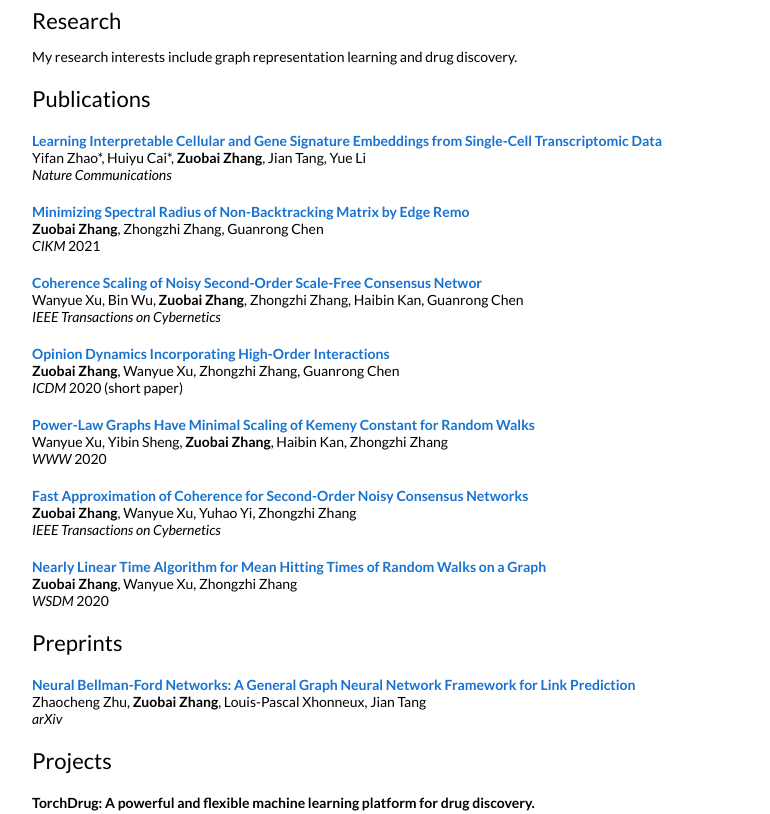
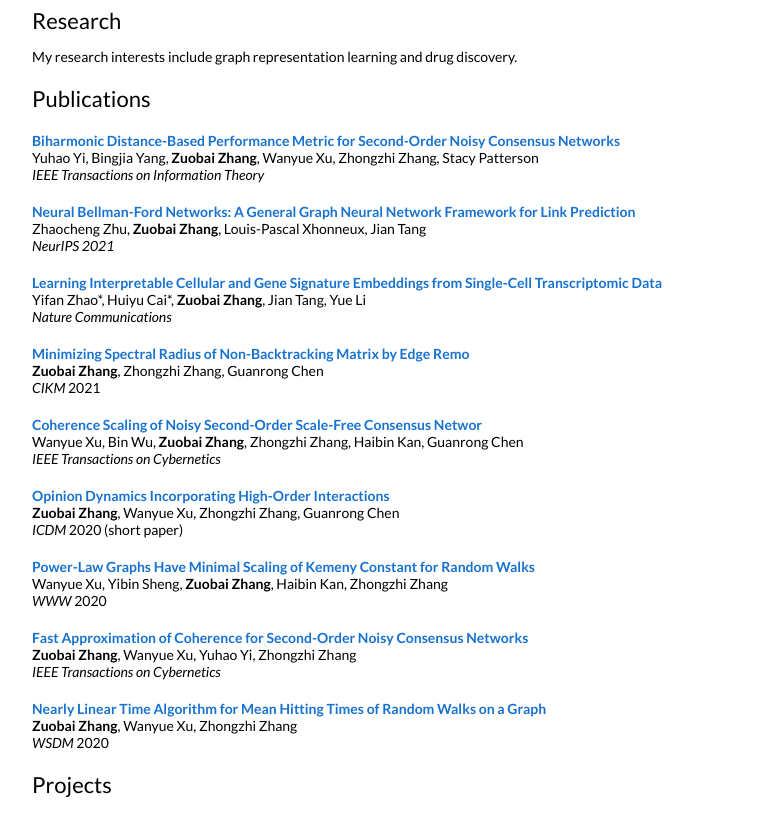
Before and after one commit to matouk98/matouk98.github.io, a plain HTML site: page index.html in a window 1280 px wide. Shown: the part 238-1052 px from the top of the page, without its empty margins (218-988 px from the left). Drawn offline with Linux system fonts and the light colour scheme.

Commit message:
update 11/15

```diff
--- a/index.html
+++ b/index.html
@@ -68,6 +68,32 @@
           <tr>
             <td width="100%" valign="middle">
               <heading>Publications</heading>
+            </td>
+          </tr>
+
+          <tr onmouseout="porlight_stop()" onmouseover="porlight_start()">
+            <td valign="middle" width="100%">
+              <a href="https://www.biorxiv.org/content/10.1101/2021.01.13.426593v1.full">
+                <papertitle>Biharmonic Distance-Based Performance Metric for Second-Order Noisy Consensus Networks</papertitle>
+              </a>
+              <br>
+              Yuhao Yi, Bingjia Yang, <strong>Zuobai Zhang</strong>, Wanyue Xu, Zhongzhi Zhang, Stacy Patterson
+              <br>
+              <em>IEEE Transactions on Information Theory</em>
+              <br>
+            </td>
+          </tr>
+
+          <tr onmouseout="porlight_stop()" onmouseover="porlight_start()">
+            <td valign="middle" width="100%">
+              <a href="https://arxiv.org/abs/2106.06935">
+                <papertitle>Neural Bellman-Ford Networks: A General Graph Neural Network Framework for Link Prediction</papertitle>
+              </a>
+              <br>
+              Zhaocheng Zhu, <strong>Zuobai Zhang</strong>, Louis-Pascal Xhonneux, Jian Tang
+              <br>
+              <em>NeurIPS 2021</em>
+              <br>
             </td>
           </tr>
 
@@ -162,7 +188,7 @@
             </td>
           </tr>
 
-        <table width="100%" align="center" border="0" cellspacing="0" cellpadding="10">
+        <!-- <table width="100%" align="center" border="0" cellspacing="0" cellpadding="10">
           <tr>
             <td width="100%" valign="middle">
               <heading>Preprints</heading>
@@ -180,7 +206,7 @@
               <em>arXiv</em>
               <br>
             </td>
-          </tr>
+          </tr> -->
 
           <table width="100%" align="center" border="0" cellspacing="0" cellpadding="10">
             <tr>
```
Also changed, not shown: 1 other file.
